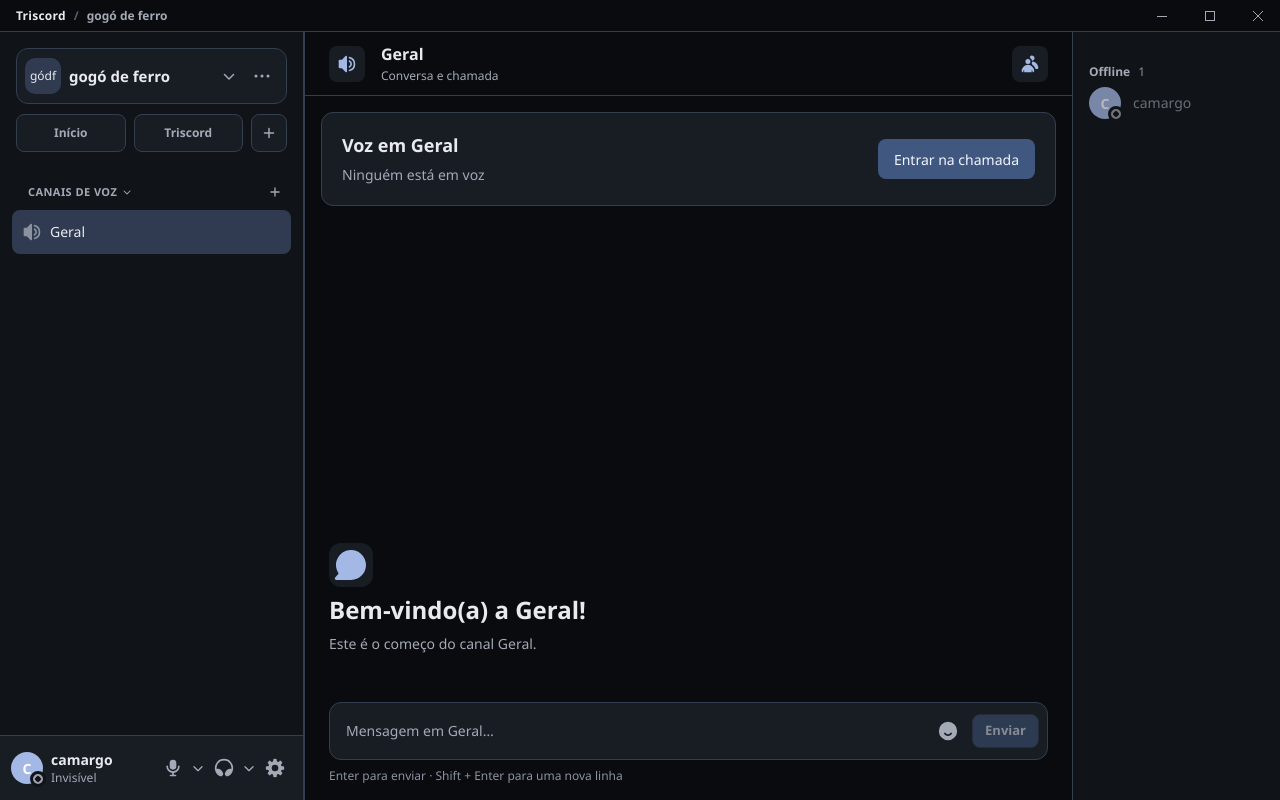
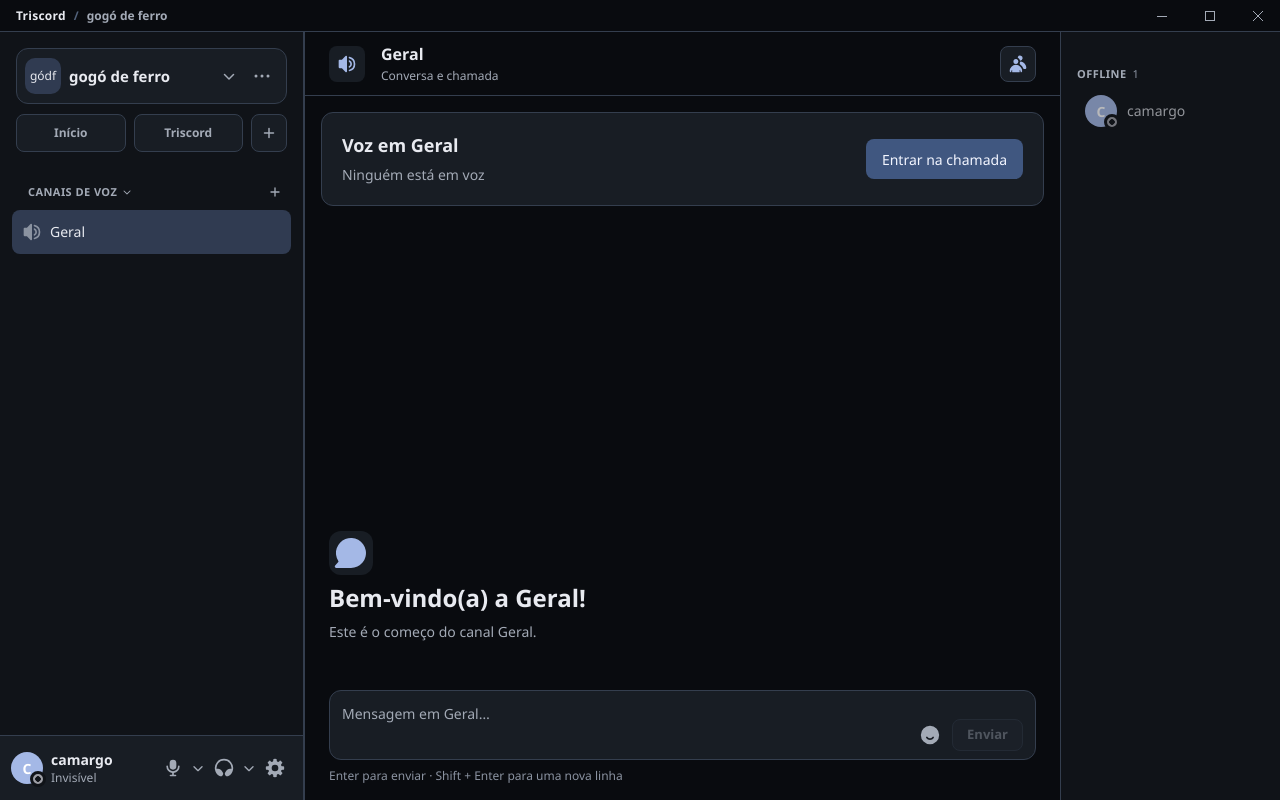
Before and after one commit to Otremba/triscord, a Preact app in the folder desktop/web/: page / in a window 1280 px wide. Built offline with nearby package versions, Linux system fonts and the light colour scheme; the HTML template or start-up script is replaced by a standard one.

Commit message:
refactor: polish conversation header timeline and composer styles

```diff
--- a/desktop/web/src/styles/conversation.css
+++ b/desktop/web/src/styles/conversation.css
@@ -1,18 +1,27 @@
 /* Conversation layout owns its spacing; palettes remain in workspace-themes.css. */
 :root[data-design="workspace"] { --conversation-width:1040px;--conversation-gutter:24px; }
-:root[data-design="workspace"] .tri-page__main { background:var(--ui-canvas); }
-:root[data-design="workspace"] .tri-channel-header { position:relative;height:64px;flex:none;gap:16px;padding:0 var(--conversation-gutter);border-bottom:1px solid var(--ui-border);background:var(--ui-canvas); }
+:root[data-design="workspace"] .tri-page__main { display:flex;flex-direction:column;flex:1 1 auto;min-width:0;background:var(--ui-canvas);overflow:hidden; }
+:root[data-design="workspace"] .tri-channel-header { display:flex;align-items:center;position:relative;height:64px;flex:none;gap:16px;padding:0 var(--conversation-gutter);border-bottom:1px solid var(--ui-border);background:var(--ui-canvas); }
 :root[data-design="workspace"] .tri-channel-header__symbol { display:grid;place-items:center;flex:none;width:36px;height:36px;border-radius:8px;background:var(--ui-panel);color:var(--ui-accent); }
 :root[data-design="workspace"] .tri-channel-header__identity { display:flex;flex-direction:column;gap:4px;min-width:0; }
-:root[data-design="workspace"] .tri-channel-header__title { flex:none;font-size:16px;line-height:20px;font-weight:600; }
+:root[data-design="workspace"] .tri-channel-header__title { flex:none;font-size:16px;line-height:20px;font-weight:600;margin:0; }
 :root[data-design="workspace"] .tri-channel-header__description { color:var(--ui-muted);font-size:12px;line-height:16px;white-space:nowrap;overflow:hidden;text-overflow:ellipsis; }
-:root[data-design="workspace"] .tri-channel-header__toolbar { margin-left:auto;gap:8px; }
-:root[data-design="workspace"] .tri-channel-header__toolbar .tri-icon-button { width:36px;height:36px;border-radius:8px; }
-:root[data-design="workspace"] .tri-channel-header__toolbar .is-active { background:var(--ui-panel);color:var(--ui-accent); }
+:root[data-design="workspace"] .tri-channel-header__toolbar { display:flex;align-items:center;margin-left:auto;gap:8px; }
+:root[data-design="workspace"] .tri-channel-header__toolbar .tri-icon-button { display:grid;place-items:center;width:36px;height:36px;border-radius:8px;color:var(--ui-muted);transition:background-color var(--ui-motion),color var(--ui-motion); }
+:root[data-design="workspace"] .tri-channel-header__toolbar .tri-icon-button:hover { background:var(--ui-field);color:var(--ui-text); }
+:root[data-design="workspace"] .tri-channel-header__toolbar .is-active { background:var(--ui-panel);color:var(--ui-accent);border:1px solid var(--ui-border); }
 :root[data-design="workspace"] .tri-channel-header__focus { min-width:0;overflow:hidden;text-overflow:ellipsis; }
-:root[data-design="workspace"] .tri-members-sidebar { width:208px;flex-basis:208px;background:var(--ui-sidebar);border-left:1px solid var(--ui-border); }
-:root[data-design="workspace"] .tri-members-group__title { color:var(--ui-muted);font-size:12px;letter-spacing:0;text-transform:none; }
-:root[data-design="workspace"] .tri-member-item__layout { border-radius:8px; }
+
+:root[data-design="workspace"] .tri-members-sidebar { display:flex;flex-direction:column;width:220px;flex:0 0 220px;height:100%;min-height:0;overflow:hidden;background:var(--ui-sidebar);border-left:1px solid var(--ui-border); }
+:root[data-design="workspace"] .tri-members-scroller { flex:1 1 auto;min-height:0;overflow-y:auto;overflow-x:hidden;padding:8px 8px 24px; }
+:root[data-design="workspace"] .tri-members-group__title { display:flex;align-items:center;gap:6px;padding:16px 8px 4px;font-size:11px;font-weight:700;letter-spacing:0.04em;text-transform:uppercase;color:var(--ui-muted); }
+:root[data-design="workspace"] .tri-members-group__count { font-weight:500;color:var(--ui-subtle); }
+:root[data-design="workspace"] .tri-member-item__layout { display:flex;align-items:center;gap:10px;width:100%;height:44px;padding:6px 8px;border-radius:8px;transition:background-color var(--ui-motion); }
+:root[data-design="workspace"] .tri-member-item__layout:hover { background:var(--ui-field); }
+:root[data-design="workspace"] .tri-member-item__layout:hover .tri-member-item__name { color:var(--ui-text); }
+:root[data-design="workspace"] .tri-member-item__name { font-size:14px;font-weight:500;color:var(--ui-text); }
+:root[data-design="workspace"] .tri-member-item__activity { font-size:11px;color:var(--ui-subtle); }
+
 :root[data-design="workspace"] .tri-app--workspace:not(.tri-app--call-fullscreen) .tri-page__main--call>.tri-call { margin:16px var(--conversation-gutter);border:0;border-radius:12px;background:var(--ui-sidebar);overflow:hidden; }
 :root[data-design="workspace"] .tri-app--workspace:not(.tri-app--call-fullscreen) .tri-page__main--conversation>.tri-call { flex:0 1 38%;min-height:240px;max-height:384px;margin-bottom:0; }
 :root[data-design="workspace"] .tri-app--workspace:not(.tri-app--call-fullscreen) .tri-page__main--conversation.tri-page__main--focused>.tri-call { flex-basis:60%;min-height:240px;max-height:none; }
@@ -30,29 +39,58 @@
 :root[data-design="workspace"] .tri-app--workspace .tri-call.is-idle .tri-call-bottom,
 :root[data-design="workspace"] .tri-app--workspace .tri-page__main.is-idle .tri-channel-header { opacity:1;visibility:visible;pointer-events:auto; }
 :root[data-design="workspace"] .tri-app--workspace .tri-call.is-idle .tri-call-bottom>* { pointer-events:auto; }
-:root[data-design="workspace"] .tri-chat-panel { background:var(--ui-canvas);min-height:0; }
-:root[data-design="workspace"] .tri-chat-panel__scroller { padding:16px 8px 24px; }
+
+:root[data-design="workspace"] .tri-chat-panel { display:flex;flex-direction:column;background:var(--ui-canvas);min-height:0;overflow:hidden; }
+:root[data-design="workspace"] .tri-chat-panel__scroller { flex:1 1 auto;min-height:0;overflow-y:auto;overflow-x:hidden;padding:16px 8px 24px; }
 :root[data-design="workspace"] .tri-chat-panel__content { width:100%;max-width:var(--conversation-width);margin-inline:auto; }
 :root[data-design="workspace"] .tri-conversation-heading { display:flex;align-items:center;gap:8px;flex:none;padding:16px var(--conversation-gutter) 8px;color:var(--ui-muted); }
 :root[data-design="workspace"] .tri-conversation-heading h2 { margin:0;font-size:14px;line-height:20px;font-weight:600; }
-:root[data-design="workspace"] .tri-message { padding-right:24px; }
-:root[data-design="workspace"] .tri-message.is-group-start { margin-top:24px; }
-:root[data-design="workspace"] .tri-message__content { max-width:72ch;font-size:15px;line-height:1.6;color:var(--ui-message-text); }
-:root[data-design="workspace"] .tri-message__username { font-size:14px;font-weight:600; }
-:root[data-design="workspace"] .tri-message__timestamp { margin-left:8px;font-size:12px;color:var(--ui-subtle); }
+
+:root[data-design="workspace"] .tri-message { position:relative;box-sizing:border-box;padding:4px 24px 4px 68px;border-radius:8px;transition:background-color var(--ui-motion); }
+:root[data-design="workspace"] .tri-message:hover { background:var(--ui-message-hover); }
+:root[data-design="workspace"] .tri-message.is-group-start { margin-top:20px;min-height:40px; }
+:root[data-design="workspace"] .tri-message__avatar { position:absolute;left:16px;top:4px;width:40px;height:40px;border-radius:50%;overflow:hidden; }
+:root[data-design="workspace"] .tri-message__header { display:flex;align-items:baseline;gap:8px;margin:0 0 2px; }
+:root[data-design="workspace"] .tri-message__username { font-size:14px;font-weight:600;color:var(--ui-text); }
+:root[data-design="workspace"] .tri-message__timestamp { font-size:12px;color:var(--ui-subtle); }
+:root[data-design="workspace"] .tri-message__timestamp--alt { position:absolute;left:8px;top:4px;width:48px;text-align:right;font-size:11px;color:var(--ui-subtle);opacity:0;transition:opacity var(--ui-motion); }
+:root[data-design="workspace"] .tri-message:hover .tri-message__timestamp--alt { opacity:1; }
+:root[data-design="workspace"] .tri-message__content { max-width:72ch;font-size:14.5px;line-height:1.6;color:var(--ui-message-text);word-break:break-word; }
 :root[data-design="workspace"] .tri-message:focus-within .tri-message__bar { opacity:1;pointer-events:auto; }
+
+:root[data-design="workspace"] .tri-divider { display:flex;align-items:center;justify-content:center;position:relative;border-top:1px solid var(--ui-border);margin:24px 16px 16px;pointer-events:none; }
+:root[data-design="workspace"] .tri-divider__content { padding:2px 10px;border-radius:10px;background:var(--ui-canvas);color:var(--ui-muted);font-size:11px;font-weight:600;border:1px solid var(--ui-border);margin-top:-1px; }
+
+:root[data-design="workspace"] .tri-reactions { display:flex;flex-wrap:wrap;gap:4px;margin-top:6px; }
+:root[data-design="workspace"] .tri-reaction { display:inline-flex;align-items:center;padding:2px 8px;border:1px solid var(--ui-border);border-radius:8px;background:var(--ui-panel);cursor:pointer;transition:background-color var(--ui-motion),border-color var(--ui-motion),transform var(--ui-motion); }
+:root[data-design="workspace"] .tri-reaction:hover { background:var(--ui-field);border-color:var(--ui-border-strong); }
+:root[data-design="workspace"] .tri-reaction:active { transform:scale(0.96); }
+:root[data-design="workspace"] .tri-reaction.is-me { border-color:var(--ui-accent-border);background:var(--ui-selected); }
+:root[data-design="workspace"] .tri-reaction.is-me .tri-reaction__count { color:var(--ui-selected-text); }
+
+:root[data-design="workspace"] .tri-message-action-dock { background:var(--ui-panel);border:1px solid var(--ui-border);border-radius:8px;box-shadow:0 4px 12px rgba(0,0,0,0.4); }
+:root[data-design="workspace"] .tri-message__bar-button { transition:background-color var(--ui-motion),color var(--ui-motion); }
+:root[data-design="workspace"] .tri-message__bar-button:hover { background:var(--ui-field);color:var(--ui-text); }
+:root[data-design="workspace"] .tri-reaction-picker { background:var(--ui-panel);border:1px solid var(--ui-border);border-radius:8px;box-shadow:0 8px 24px rgba(0,0,0,0.5); }
+:root[data-design="workspace"] .tri-reaction-picker__item:hover { background:var(--ui-field); }
+
 :root[data-design="workspace"] .tri-channel-welcome { margin:24px 16px;gap:8px; }
 :root[data-design="workspace"] .tri-channel-welcome__title { margin:0;font-size:24px;line-height:1.25;font-weight:600; }
 :root[data-design="workspace"] .tri-channel-welcome__text { max-width:65ch;font-size:14px;line-height:1.5;color:var(--ui-muted); }
 :root[data-design="workspace"] .tri-channel-welcome__icon { width:44px;height:44px;border-radius:12px;background:var(--ui-panel);color:var(--ui-accent); }
-:root[data-design="workspace"] .tri-composer { width:100%;max-width:var(--conversation-width);margin-inline:auto;padding:0 var(--conversation-gutter) 16px; }
-:root[data-design="workspace"] .tri-composer-floating { margin:0;padding-inline:16px 8px;gap:8px;border-radius:12px;border:1px solid var(--ui-border);background:var(--ui-panel); }
-:root[data-design="workspace"] .tri-composer__input { min-width:0;font-size:14px; }
-:root[data-design="workspace"] .tri-composer__buttons { gap:8px;margin-left:0; }
+
+:root[data-design="workspace"] .tri-composer { width:100%;max-width:var(--conversation-width);margin-inline:auto;padding:0 var(--conversation-gutter) 16px;flex:none; }
+:root[data-design="workspace"] .tri-composer-floating { display:flex;align-items:flex-end;margin:0;padding:6px 12px;gap:8px;border-radius:12px;border:1px solid var(--ui-border);background:var(--ui-panel);transition:border-color var(--ui-motion),background-color var(--ui-motion); }
+:root[data-design="workspace"] .tri-composer-floating:focus-within { border-color:var(--ui-accent);background:var(--ui-field); }
+:root[data-design="workspace"] textarea.tri-composer__input { flex:1 1 auto;color:var(--ui-text);background:transparent;border:0;outline:none;font-size:14px;line-height:1.5;padding:6px 0;max-height:40vh;resize:none; }
+:root[data-design="workspace"] .tri-composer__buttons { display:flex;align-items:center;gap:6px;margin-bottom:2px;flex:none; }
+:root[data-design="workspace"] .tri-composer__action { display:grid;place-items:center;width:32px;height:32px;border-radius:8px;color:var(--ui-muted);transition:color var(--ui-motion),background-color var(--ui-motion); }
+:root[data-design="workspace"] .tri-composer__action:hover { color:var(--ui-text);background:var(--ui-hover); }
+:root[data-design="workspace"] .tri-composer__send { flex:none;min-height:32px;padding:4px 14px;border:1px solid var(--ui-accent-border);border-radius:8px;background:var(--ui-primary);color:var(--ui-primary-text);font-size:13px;font-weight:600;transition:background-color var(--ui-motion),opacity var(--ui-motion),transform var(--ui-motion); }
+:root[data-design="workspace"] .tri-composer__send:hover:not(:disabled) { background:var(--ui-primary-hover); }
+:root[data-design="workspace"] .tri-composer__send:not(:disabled):active { transform:scale(0.97); }
+:root[data-design="workspace"] .tri-composer__send:disabled { opacity:0.4;cursor:not-allowed;border-color:var(--ui-border);background:var(--ui-field);color:var(--ui-muted); }
 :root[data-design="workspace"] .tri-composer__hint { display:block;margin-top:8px;color:var(--ui-subtle);font-size:12px;line-height:16px; }
-:root[data-design="workspace"] .tri-composer-floating:focus-within { border-color:var(--ui-accent);box-shadow:none; }
-:root[data-design="workspace"] .tri-message-action-dock { background:var(--ui-panel);border:1px solid var(--ui-border);border-radius:8px; }
-:root[data-design="workspace"] .tri-reaction.is-me { border-color:var(--ui-accent);background:var(--ui-selected); }
 
 @media (max-width:1100px) {
   :root[data-design="workspace"] { --conversation-gutter:16px; }
```
